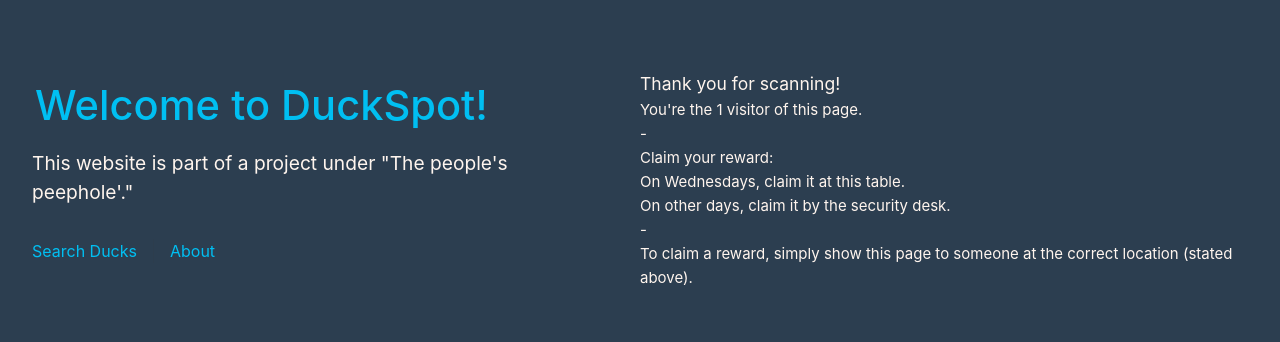
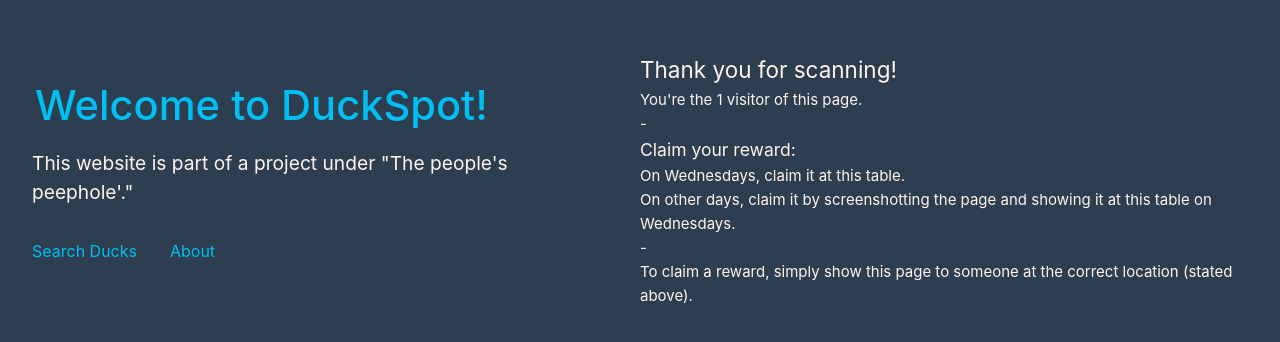
Before and after one commit to LJRReyniers/vitejs-vite-DuckSpot, a Vue app: page /POI3 in a window 1280 px wide. Shown: the part 220-562 px from the top of the page. Built offline with nearby package versions, Linux system fonts and the light colour scheme.

Commit message:
Changed text on POI3 page

```diff
--- a/src/views/POI3View.vue
+++ b/src/views/POI3View.vue
@@ -19,12 +19,13 @@ defineExpose({ POI3ViewCount });
 
 <template>
   <div>
-    <h3>Thank you for scanning!</h3>
+    <h2>Thank you for scanning!</h2>
     <p>You're the {{ POI3ViewCount }} visitor of this page.</p>
     <p>-</p>
-    <p>Claim your reward:</p>
+    <h3>Claim your reward:</h3>
     <p>On Wednesdays, claim it at this table.</p>
-    <p>On other days, claim it by the security desk.</p>
+    <p>On other days, claim it by screenshotting the page
+        and showing it at this table on Wednesdays.</p>
     <p>-</p>
     <p>To claim a reward,
         simply show this page to someone at the correct location (stated above).</p>
```
